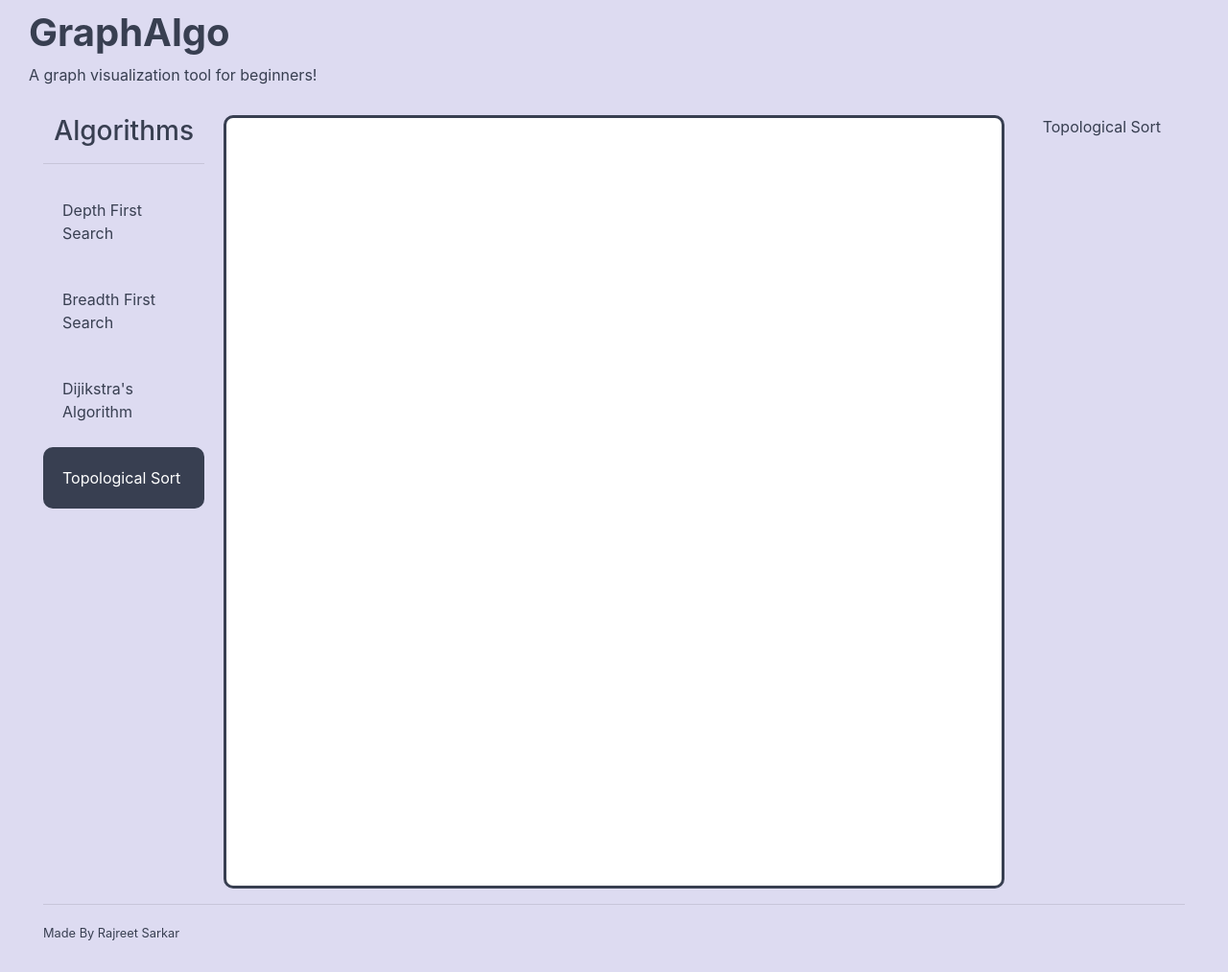
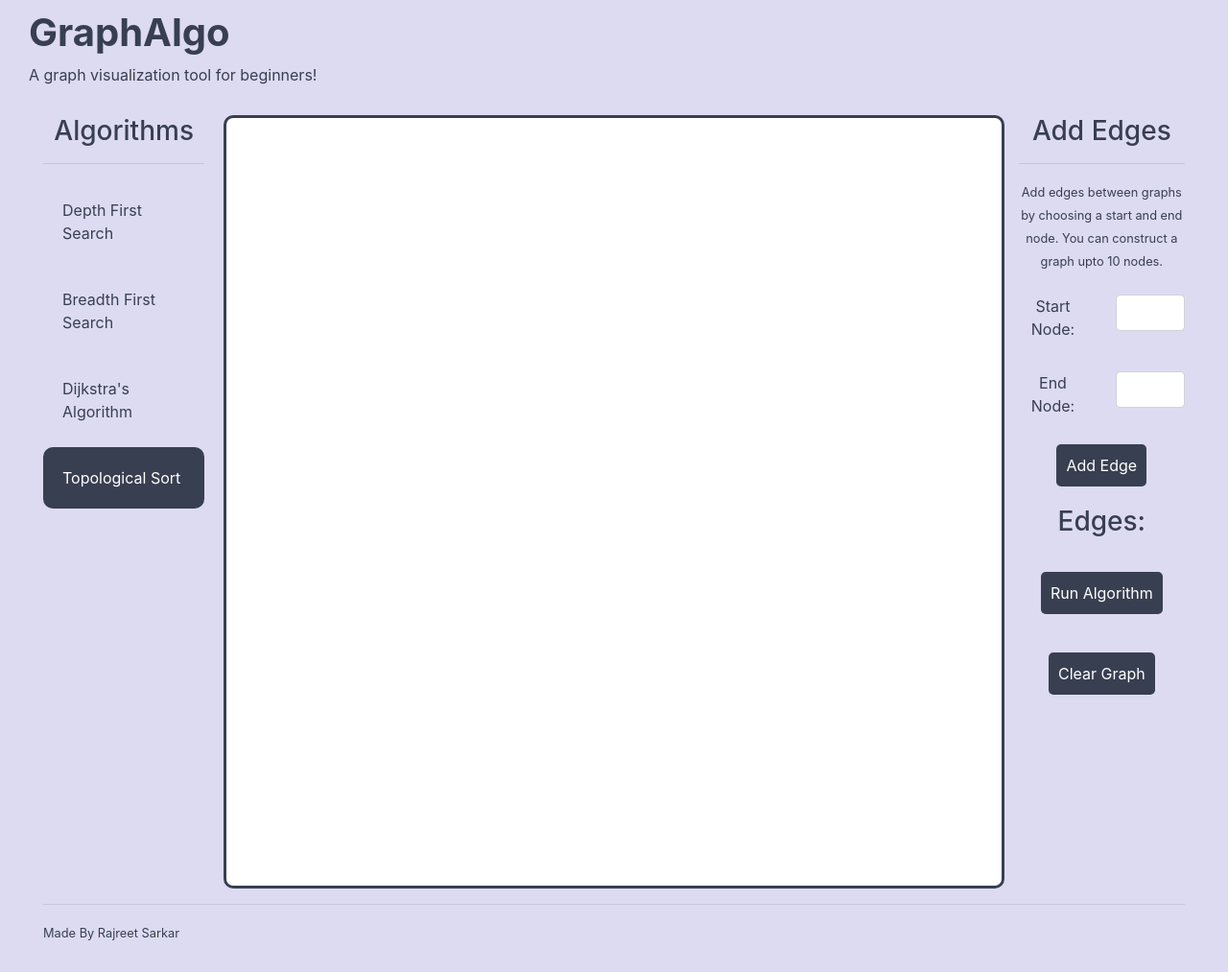
Before and after one commit to rajreet/graphalgo, a Flask app: page /tsort in a window 1280 px wide. Shown: the whole page at 96% size. Run offline with Flask 2, Linux system fonts and the light colour scheme; some libraries are stand-ins or nearby versions.

Commit message:
ver0 graphalgo completed

```diff
--- a/static/bfs/bfs.js
+++ b/static/bfs/bfs.js
@@ -211,6 +211,8 @@ document.addEventListener('DOMContentLoaded',function(){
             return false;
         }
 
+        if(start==end)
+            return false;
         matrix[start-1][end-1]=1;
 
         if(undirected)
@@ -234,6 +236,7 @@ document.addEventListener('DOMContentLoaded',function(){
 
     //run algorithm
     document.querySelector('#run').onclick=function(){
+
         //initialise
         vis.fill(0);
         d3.selectAll('g').select('circle')
@@ -275,6 +278,8 @@ document.addEventListener('DOMContentLoaded',function(){
         d3.selectAll('g').remove();
         d3.selectAll('path').remove();
         d3.selectAll('polygon').remove();
+        document.querySelector('#edgebtn').disabled=false;
+        document.querySelector('#run').disabled=false;
 
         for(var i=0;i<20;i++)
         {
--- a/static/tsort/tsort.js
+++ b/static/tsort/tsort.js
@@ -1,7 +1,523 @@
 // alert('dfs!');
+var matrix = [...Array(20)].map(e => Array(20).fill(0));
+var nodes = new Array(20);
+var pos = new Array(20);
+var state=new Array(20);
+var nodecount =new Array(20);
+var order;
+var check;
+nodes.fill(0);
+
+var counter=0;
+//nodes coordinates
+let coods=[
+    [50,70],
+    [195,50],
+    [65,180],
+    [190,195],
+    [275,125],
+    [400,75],
+    [425,200],
+    [300,275],
+    [150,300],
+    [60,400],
+    [250,390],
+    [464,357],
+    [563,158],
+    [655,327],
+    [739,128],
+    [825,398],
+    [769,259],
+    [850,200],
+    [550,300],
+    [850,80]
+];
+
+//shuffle function
+function shuffle(array) {
+    for (var i = array.length - 1; i > 0; i--) {
+        var j = Math.floor(Math.random() * (i + 1));
+        var temp = array[i];
+        array[i] = array[j];
+        array[j] = temp;
+    }
+}
+
+//add node in svg
+function addNode(val,x,y)
+{
+    d3.select(`#node${val-1}`).remove();
+
+    const svg = d3.select('svg');
+
+    const g= svg.append('g')
+                .attr('id',`node${val-1}`);
+
+    const c = g.append('circle')
+                .attr('cx',`${x}`)
+                .attr('cy',`${y}`)
+                .attr('r',25)
+                .style('fill','white')
+                .attr('stroke','#383F51')
+                .attr('stroke-width','2px');
+
+    const t =g.append('text')
+                .attr('x',`${x}`)
+                .attr('y',`${y}`)
+                .text(val)
+                .attr('fill','#383F51')
+                .attr('alignment-baseline',"central")
+                .attr('text-anchor','middle')
+                .attr('font-size','20px')
+                .style('font-weight','bold');
+
+}
+
+function addNodeTsort(val,x,y)
+{
+    d3.select(`#node${val-1}tsort`).remove();
+
+    const svg = d3.select('svg');
+
+    const g= svg.append('g')
+            .attr('id',`#node${val-1}tsort`);
+
+    const c = g.append('circle')
+                .attr('cx',`${x}`)
+                .attr('cy',`${y}`)
+                .attr('r',25)
+                .style('fill','#F5F2B8')
+                .attr('stroke','#383F51')
+                .attr('stroke-width','2px');
+
+    const t =g.append('text')
+                .attr('x',`${x}`)
+                .attr('y',`${y}`)
+                .text(val)
+                .attr('fill','#383F51')
+                .attr('alignment-baseline',"central")
+                .attr('text-anchor','middle')
+                .attr('font-size','20px')
+                .style('font-weight','bold');
+
+}
+
+// add edge in svg
+function createEdge(x,y,undirected)
+{
+    d3.select(`#edge${x}${y}`).remove;
+    if(!nodes[x])
+    {
+        cood=coods.pop();
+        // addNode(x+1,cood[0],cood[1]);
+        pos[x]=[];
+        pos[x][0]=cood[0];
+        pos[x][1]=cood[1];
+    }
+
+    if(!nodes[y])
+    {
+        cood=coods.pop();
+
+        pos[y]=[];
+        pos[y][0]=cood[0];
+        pos[y][1]=cood[1];
+    }
+
+    const g=d3.select('svg').append('g')
+            .attr('id',`edge${x}${y}`);
+    var x1=pos[x][0], y1=pos[x][1], x2=pos[y][0], y2=pos[y][1];
+
+    midx1=(x1+x2)/2;
+    midy1=(y1+y2)/2;
+
+    if(undirected)
+    {
+        toss =Math.floor(Math.random()*2);
+        if(toss)
+        {
+            midx1+=25;
+            midy1+=25;
+        }
+        else
+        {
+            midx1-=25;
+            midy1-=25;
+        }
+        g.append('path')
+            .attr('d',`M ${x1} ${y1} S ${midx1} ${midy1} ${x2} ${y2}`)
+            .attr('stroke','black')
+            .attr('fill','none');
+    }
+
+    else
+    {
+        g.append('path')
+        .attr('d',`M ${x1} ${y1} L ${x2} ${y2}`)
+        .attr('stroke','black')
+        .attr('fill','none');
+
+        var m=(y2-y1)/(x2-x1);
+        var deg = Math.atan(m);
+        deg=(deg/Math.PI)*180;
+
+        if(x2<x1)
+        {
+            g.append('polygon')
+            .attr('transform',`translate(${midx1} ${midy1}) rotate(${270+deg})`)
+            .attr('points',"0,0 -7,14 7,14");
+        }
+
+        else
+        {
+            g.append('polygon')
+            .attr('transform',`translate(${midx1} ${midy1}) rotate(${90+deg})`)
+            .attr('points',"0,0 -7,14 7,14");
+        }
+    }
+
+    addNode(y+1,x2,y2);
+    addNode(x+1,x1,y1);
+}
+
+function createEdgeTsort(x,y,curve)
+{
+    const svg=d3.select('svg');
+    var x1=20+(90*x), y1=700, x2=20+(90*y), y2=700;
+
+    midx1=(x1+x2)/2;
+    midy1=(y1+y2)/2;
+
+    if(curve)
+    {
+        midy1-=100;
+
+        var m=(y2-y1)/(x2-x1);
+        var deg = Math.atan(m);
+        deg=(deg/Math.PI)*180;
+
+        svg.append('path')
+            .attr('id',`edge${x}${y}`)
+            .attr('d',`M ${x1} ${y1} S ${midx1} ${midy1} ${x2} ${y2}`)
+            .attr('stroke','black')
+            .attr('fill','none');
+
+            if(x2<x1)
+            {
+            svg.append('polygon')
+                .attr('transform',`translate(${midx1} ${midy1+56}) rotate(${270+deg})`)
+                .attr('points',"0,0 -7,14 7,14");
+            }
+
+            else
+            {
+                svg.append('polygon')
+                .attr('transform',`translate(${midx1} ${midy1+56}) rotate(${90+deg})`)
+                .attr('points',"0,0 -7,14 7,14");
+            }
+    }
+
+    else
+    {
+        svg.append('path')
+        .attr('id',`edge${x}${y}`)
+        .attr('d',`M ${x1} ${y1} L ${x2} ${y2}`)
+        .attr('stroke','black')
+        .attr('fill','none');
+
+        var m=(y2-y1)/(x2-x1);
+        var deg = Math.atan(m);
+        deg=(deg/Math.PI)*180;
+
+        if(x2<x1)
+        {
+        svg.append('polygon')
+            .attr('transform',`translate(${midx1} ${midy1}) rotate(${270+deg})`)
+            .attr('points',"0,0 -7,14 7,14");
+        }
+
+        else
+        {
+            svg.append('polygon')
+            .attr('transform',`translate(${midx1} ${midy1}) rotate(${90+deg})`)
+            .attr('points',"0,0 -7,14 7,14");
+        }
+    }
+
+
+}
+//dfs function
+function TSORT(node)
+{
+    //apply transition
+    console.log(node);
+    state[node]=1;
+    nodecount.push([node,1]);
+    for(var i=0;i<20;i++)
+    {
+        if(matrix[node][i])
+        {
+            if(!state[i])
+                TSORT(i);
+
+            else if(state[i]==1)
+                check=true;
+        }
+    }
+
+    state[node]=2;
+    nodecount.push([node,2]);
+    order.push(node);
+}
+
+function createTsort()
+{
+    d3.select('#tsorttext').remove();
+
+    d3.select('svg').append('text')
+        .text("Topological Sort: ")
+        .attr('id','tsorttext')
+        .attr('x',0)
+        .attr('y',600)
+        .attr('font-size','30px');
+
+    var prev = new Array(20);
+    prev.fill(0);
+    for(var i=0;i<order.length;i++)
+    {
+        if(i)
+        {
+            for(var j=0;j<20;j++)
+            {
+                if(matrix[j][order[i]] && prev[j])
+                {
+                    if(j==order[i-1])
+                    {
+                        createEdgeTsort(i-1,i,0);
+                    }
+
+                    else
+                    {
+                        createEdgeTsort(prev[j]-1,i,1);
+                    }
+
+                }
+            }
+        }
+
+        prev[order[i]]=i+1;
+    }
+
+    for(var i=0;i<order.length;i++)
+    {
+        addNodeTsort(order[i]+1,20+(90*i),700);
+    }
+}
 
 document.addEventListener('DOMContentLoaded',function(){
     var box=document.querySelector('#tsort');
     box.style.color='white';
     box.style.backgroundColor = '#383F51';
+    shuffle(coods);
+
+    document.querySelector('#edgeform').onsubmit = function(){
+        const start=document.querySelector('#start').value;
+        const end=document.querySelector('#end').value;
+        document.querySelector("#edgeerror").innerHTML="";
+        document.querySelector("#starterror").innerHTML="";
+        document.querySelector("#enderror").innerHTML="";
+
+        var undirected=false;
+
+        if(start<1 || start>10)
+        {
+            document.querySelector("#starterror").innerHTML="Node Value must be between 1 and 10";
+            return false;
+        }
+
+        if(end<1 || end>10)
+        {
+            document.querySelector("#enderror").innerHTML="Node Value must be between 1 and 10";
+            return false;
+        }
+
+        if(matrix[start-1][end-1] || (undirected && matrix[end-1][start-1]))
+        {
+            document.querySelector("#edgeerror").innerHTML="You cannot add the same edge twice.";
+            return false;
+        }
+
+        if(start==end)
+            return false;
+
+        matrix[start-1][end-1]=1;
+
+        if(undirected)
+            matrix[end-1][start-1]=1;
+
+        createEdge(start-1,end-1,undirected);
+
+        nodes[start-1]=1;
+        nodes[end-1]=1;
+
+        const li = document.createElement('li');
+        if(undirected)
+            li.innerHTML=start+" "+end+" Undirected";
+        else
+            li.innerHTML=start+" "+end+" Directed";
+
+        document.querySelector("#edgelist").append(li);
+
+        return false;
+    };
+
+    //run algorithm
+    document.querySelector('#run').onclick=function(){
+        document.querySelector('svg').innerHTML="";
+
+        for(var i=0;i<20;i++)
+        {
+            for(var j=0;j<20;j++)
+            {
+                if(matrix[i][j])
+                    createEdge(i,j,0);
+            }
+        }
+        const svg = d3.select('svg');
+        d3.selectAll('.legend').remove();
+
+        //legends
+        svg.append('rect')
+            .attr('class','legend')
+            .attr('x',500)
+            .attr('y',500)
+            .attr('width',20)
+            .attr('height',20)
+            .attr('stroke','#383F51')
+            .attr('stroke-width','2px')
+            .attr('fill','white');
+        svg.append('text')
+            .attr('class','legend')
+            .attr('x',530)
+            .attr('y',515)
+            .text('Unprocessed');
+
+            svg.append('rect')
+            .attr('class','legend')
+            .attr('x',650)
+            .attr('y',500)
+            .attr('width',20)
+            .attr('height',20)
+            .attr('stroke','#383F51')
+            .attr('stroke-width','2px')
+            .attr('fill','#F5F2B8');
+        svg.append('text')
+            .attr('class','legend')
+            .attr('x',680)
+            .attr('y',515)
+            .text('Processing');
+
+            svg.append('rect')
+            .attr('class','legend')
+            .attr('x',800)
+            .attr('y',500)
+            .attr('width',20)
+            .attr('height',20)
+            .attr('stroke','#383F51')
+            .attr('stroke-width','2px')
+            .attr('fill','#f35757');
+        svg.append('text')
+            .attr('class','legend')
+            .attr('x',830)
+            .attr('y',515)
+            .text('Processed');
+
+        //initialize
+        state.fill(0);
+        nodecount=[];
+        order=[];
+        svg.selectAll('g').select('circle')
+                    .style('fill','white')
+        counter=0;
+
+        //check for cycles
+        check=false;
+
+        document.querySelector('#edgebtn').disabled=true;
+        document.querySelector('#run').disabled=true;
+        //run tsort
+        for(var i=0;i<20;i++)
+        {
+            if(nodes[i] && !state[i])
+                TSORT(i);
+        }
+
+        window.scrollTo(0,100);
+        order.reverse();
+        console.log(order);
+
+        while(nodecount.length)
+        {
+            var top=nodecount.shift();
+
+            if(top[1]==1)
+            {
+                d3.select(`#node${top[0]}`).select('circle').transition()
+                    .delay(1000*counter)
+                    .duration(1000)
+                    .style('fill','#F5F2B8')
+            }
+
+            else
+            {
+                d3.select(`#node${top[0]}`).select('circle').transition()
+                    .delay(1000*counter)
+                    .duration(1000)
+                    .style('fill','#f35757')
+            }
+
+            counter++;
+        }
+
+        if(!check)
+            createTsort();
+        else
+        {
+            d3.select('#tsorttext').remove();
+            svg.append('text')
+            .text("Cycle Detected.")
+            .attr('id','tsorttext')
+            .attr('x',0)
+            .attr('y',600)
+            .attr('font-size','30px');
+        }
+
+        setInterval(function(){
+            document.querySelector('#edgebtn').disabled=false;
+            document.querySelector('#run').disabled=false;
+        },1000*counter);
+
+    };
+
+    //clear graph
+    document.querySelector('#clear').onclick=function(){
+        document.querySelector('svg').innerHTML="";
+
+        document.querySelector('#edgebtn').disabled=false;
+            document.querySelector('#run').disabled=false;
+
+        for(var i=0;i<20;i++)
+        {
+            nodes[i]=0;
+            for(var j=0;j<20;j++)
+            {
+                matrix[i][j]=0;
+            }
+        }
+
+
+        window.scrollTo(0,0);
+        document.querySelector('#edgelist').innerHTML="";
+    };
+
 });
--- a/templates/djikstra.html
+++ b/templates/djikstra.html
@@ -7,7 +7,7 @@
 {%block input%}
 <h3>Add Edges</h3>
 <hr>
-<small>Add edges between graphs by choosing a start and end node. You can construct a graph upto 20 nodes.</small>
+<small>Add edges between graphs by choosing a start and end node. You can construct a graph upto 20 nodes. <span style="font-weight:bold;">The algorithm measures distance from Node 1.</span></small>
 <br><br>
 <form id="edgeform" action="#">
     <div class="from-group row">
--- a/templates/layout.html
+++ b/templates/layout.html
@@ -19,7 +19,7 @@
 
                     <a href="{{ url_for('dfs') }}" style="text-decoration: none;"><div class="algo" id="dfs">Depth First Search</div></a>
                     <a href="{{ url_for('bfs') }}" style="text-decoration: none;"><div class="algo" id="bfs">Breadth First Search</div></a>
-                    <a href="{{ url_for('djikstra') }}" style="text-decoration: none;"><div class="algo" id="djikstra">Dijikstra's Algorithm</div></a>
+                    <a href="{{ url_for('djikstra') }}" style="text-decoration: none;"><div class="algo" id="djikstra">Dijkstra's Algorithm</div></a>
                     <a href="{{ url_for('tsort') }}" style="text-decoration: none;"><div class="algo" id="tsort">Topological Sort</div></a>
                 </div>
                 <div class="col-8" id="svg-wrapper">
--- a/templates/tsort.html
+++ b/templates/tsort.html
@@ -5,5 +5,51 @@
 {% endblock %}
 
 {%block input%}
-<p>Topological Sort</p>
+<h3>Add Edges</h3>
+<hr>
+<small>Add edges between graphs by choosing a start and end node. You can construct a graph upto 10 nodes.</small>
+<br><br>
+<form id="edgeform" action="#">
+    <div class="from-group row">
+        <div class="col-6">
+            <label class=>Start Node:</label>
+        </div>
+        <div class="col-6">
+            <input type="number" class="form-control" id="start" size="8">
+        </div>
+        <small id="starterror" style="color:red;" class="col-12"></small>
+    </div>
+    <br>
+    <div class="from-group row">
+        <div class="col-6">
+            <label class=>End Node:</label>
+        </div>
+        <div class="col-6">
+            <input type="number" class="form-control" id="end" size="8">
+        </div>
+        <small id="enderror" style="color:red;" class="col-12"></small>
+    </div>
+    <!-- <div class="form-group row">
+        <div class="direction-wrapper">
+            <input type="radio" id="undirected" name="direction" checked>
+            <label>Undirected</label>
+        </div>
+        <div class="direction-wrapper">
+            <input type="radio" id="directed" name="direction">
+            <label>Directed</label>
+        </div>
+    </div> -->
+
+    <button class="mybtn" id="edgebtn">Add Edge</button>
+</form>
+
+<small id="edgeerror" style="color:red;"></small>
+<h3>Edges:</h3>
+<ul id="edgelist"></ul>
+
+
+
+<button id="run" class="mybtn">Run Algorithm</button>
+<button id="clear" class='mybtn'>Clear Graph</button>
+
 {%endblock%}
```
Also changed, not shown: static/dfs/dfs.js (+7 -3 lines), static/djikstra/djikstra.js (+8 -1 lines), README.md.
